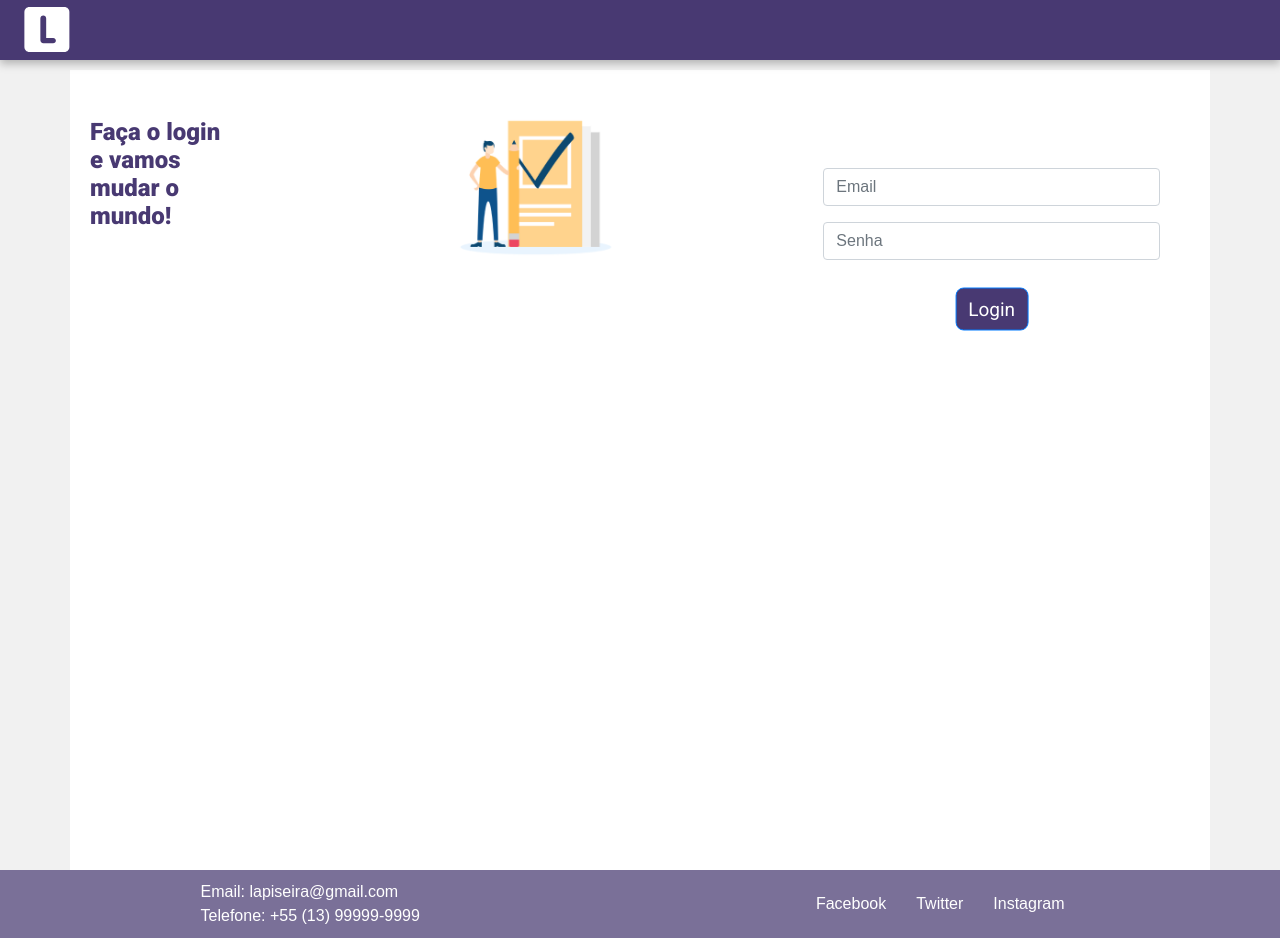
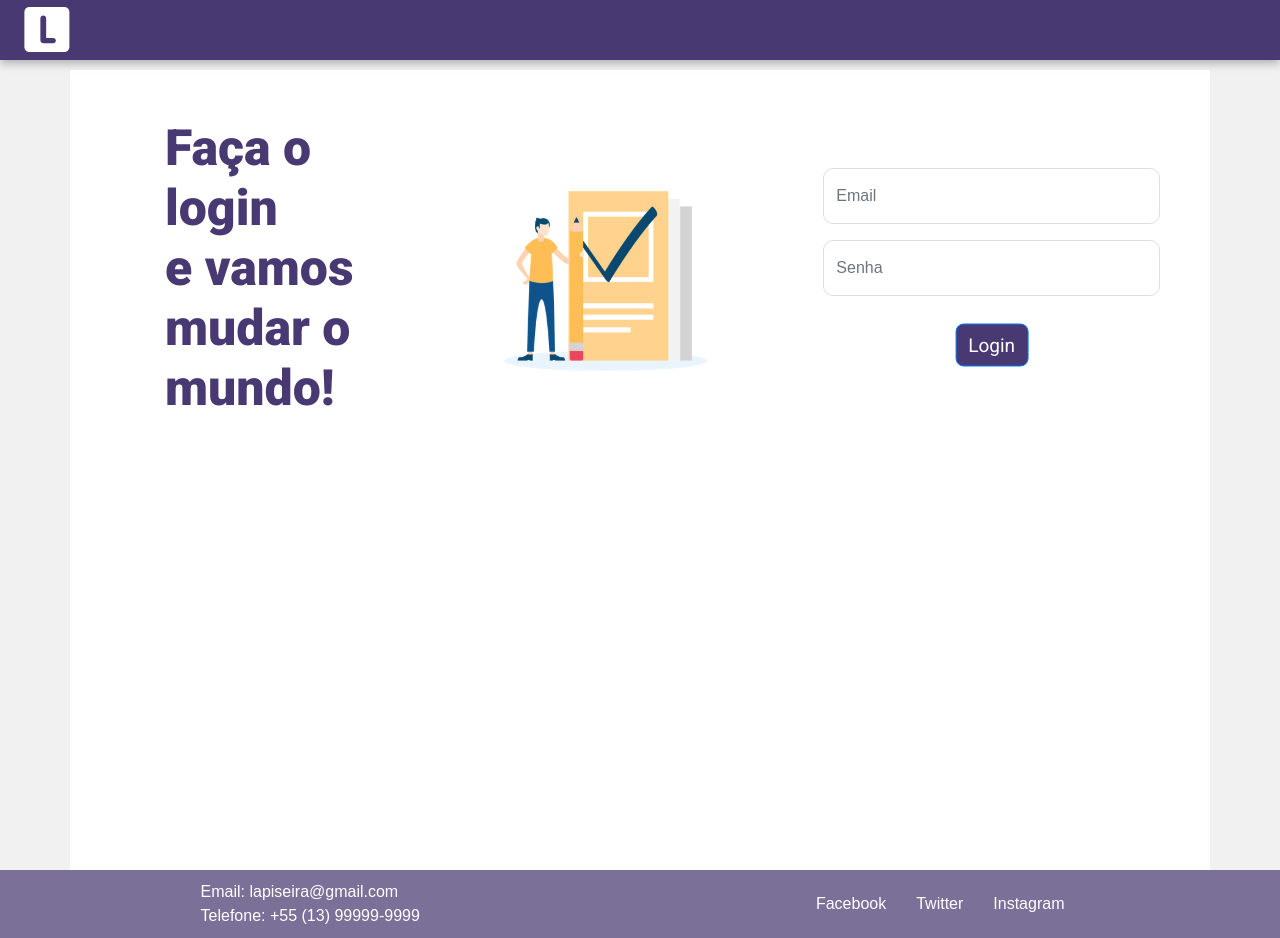
Before and after one commit to enzocsantos18/squad28, a React (Create React App) app in the folder frontend/: page /login in a window 1280 px wide. Built offline with nearby package versions, Linux system fonts and the light colour scheme.

Commit message:
Responsividade login
Responsividade e css da pagina login

```diff
--- a/frontend/src/pages/Login/index.js
+++ b/frontend/src/pages/Login/index.js
@@ -3,7 +3,7 @@ import './login.css';
 import Header from "../../components/Header";
 import Footer from "../../components/Footer";
 import { Container, Form, Col, Button,Row} from "react-bootstrap";
-import imagemlogin from './fotologin.png'
+import imagemlogin from '../../assets/img_login_pag.png'
 import api from '../../services/api';
 import { useHistory } from 'react-router';
 import Auth from '../../services/auth'
--- a/frontend/src/pages/Login/login.css
+++ b/frontend/src/pages/Login/login.css
@@ -3,6 +3,8 @@
 	padding: 0px;
 } */
 @import url('https://fonts.googleapis.com/css2?family=Roboto:wght@400;500;700;900&display=swap');
+
+/* MOBILE FIRST */
 
 .grid{
     margin:0 0 0 -30px;
@@ -25,17 +27,16 @@
     margin-top: 50px;
 }
 
-#inputsenha{
-    width: 320px;
+.input{
+    width: 100%;
     height: 56px;
     background: #FFFFFF;
-    border: 1px solid #3DE959;
+    border: 1px solid #DEDEDE;
     box-sizing: border-box;
-    box-shadow: 0px 0px 4px  #3DE959;
     border-radius: 10px;
 }
 .input:hover{
-    width: 320px;
+    width: 100%;
     height: 56px;
     background: #FFFFFF;
     border: 1px solid #3DE959;
@@ -67,8 +68,48 @@
     background-color: #7B61FF;
 }
 
-/* @media  (min-width: 371px){
-    #buttonEntar{
-    margin: 20px 0 0 80px;
+/* AJUSTES PARA Responsividade */
+@media  (min-width: 540px){
+    .titulo_login{
+        font-size: 28px;
+        line-height: 30px;
+        margin-left: 60px;
     }
-} */
+
+}
+
+@media  (min-width: 721px){
+    .titulo_login{
+        font-size: 35px;
+        line-height: 35px;
+        margin-left: 50px;
+    }
+    .img_login{
+        height: 250px;
+        width: auto;
+        margin-top: -30px;
+        margin-bottom: -10%;
+    }
+
+}
+
+
+
+
+@media  (min-width: 992px){
+    .titulo_login{
+        font-size: 50px;
+        font-style: normal;
+        line-height: 60px;
+        align-items: center;
+        margin-left: 75px;
+    }
+    .img_login{
+        height: 325px;
+        width: auto;
+        margin: 0 0 0 -2%;
+    }
+    .input{
+        top: 210px;
+    }
+}
```
Also changed, not shown: frontend/src/assets/img_login_pag.png (added), frontend/src/pages/Login/fotologin.png (deleted).
